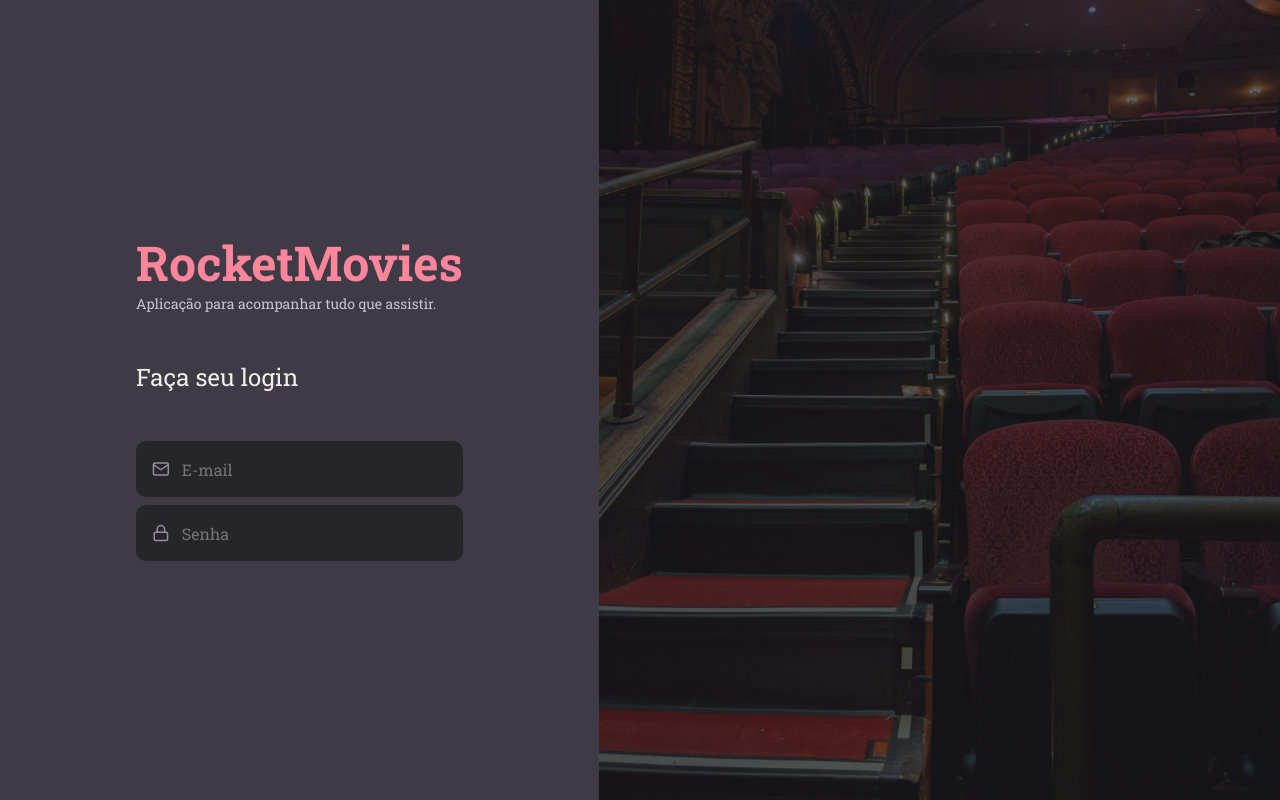
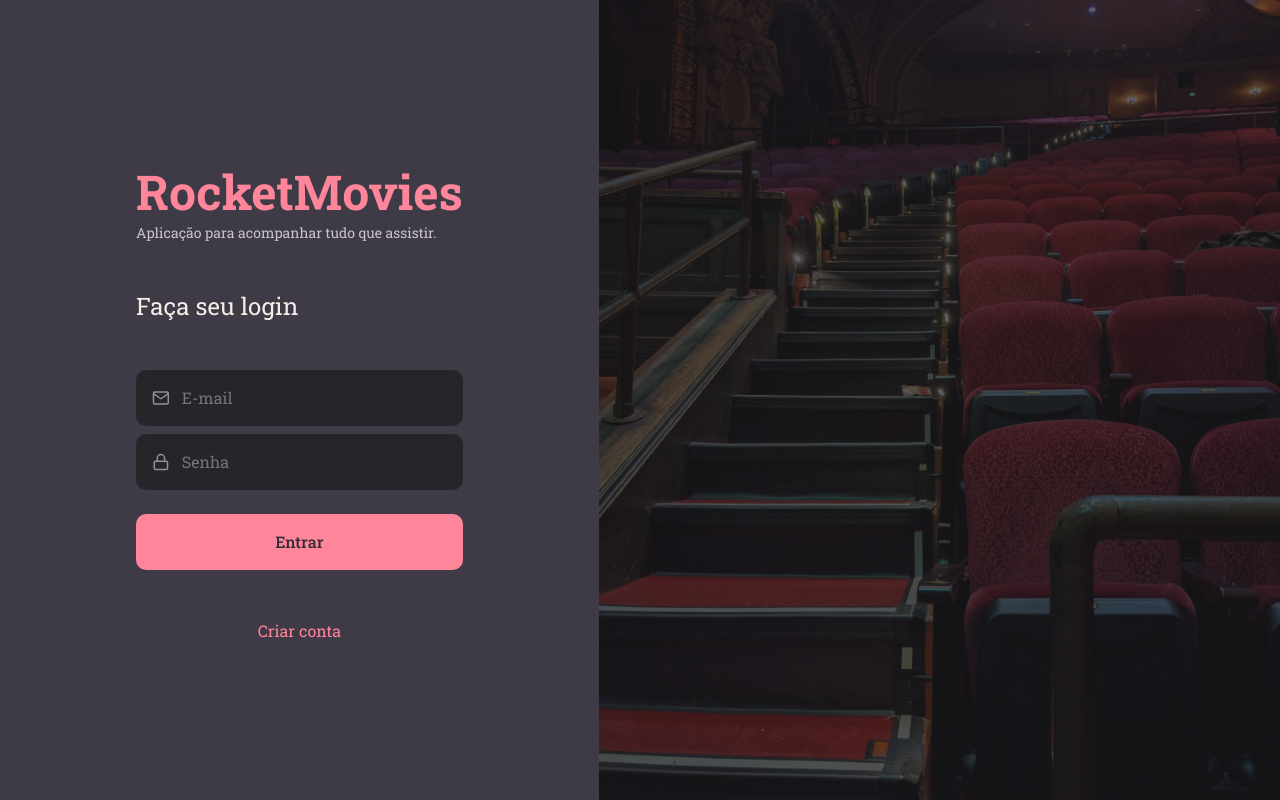
Before and after one commit to viniccius-dev/movies-notes-front, a React (Vite) app: page / in a window 1280 px wide. Built offline with nearby package versions, Linux system fonts and the light colour scheme.

Commit message:
Criacao do componente Button

```diff
--- a/package.json
+++ b/package.json
@@ -13,6 +13,7 @@
     "react": "^18.2.0",
     "react-dom": "^18.2.0",
     "react-icons": "^5.2.1",
+    "react-router-dom": "^6.23.1",
     "styled-components": "^6.1.11"
   },
   "devDependencies": {
--- /dev/null
+++ b/src/components/Button/index.jsx
@@ -0,0 +1,13 @@
+import { Container } from './styles';
+
+export function Button({ title, loading = false, ...rest}) {
+    return (
+        <Container
+            type="button"
+            disabled={loading}
+            {...rest}
+        >
+            { loading ? 'Carregando...' : title}
+        </Container>
+    );
+}
--- /dev/null
+++ b/src/components/Button/styles.js
@@ -0,0 +1,18 @@
+import styled from 'styled-components';
+
+export const Container = styled.button`
+    width: 100%;
+    background-color: ${({ theme }) => theme.COLORS.PINK};
+    color: ${({ theme }) => theme.COLORS.BACKGROUND_200};
+
+    height: 56px;
+    border: 0;
+    padding: 0 16px;
+    margin-top: 16px;
+    border-radius: 10px;
+    font-weight: 500;
+
+    &:disabled {
+        opacity: 0.5;
+    }
+`;
--- a/src/pages/SignIn/index.jsx
+++ b/src/pages/SignIn/index.jsx
@@ -1,6 +1,8 @@
 import { FiMail, FiLock } from 'react-icons/fi';
+import { Link } from 'react-router-dom';
 
 import { Input } from '../../components/Input';
+import { Button } from '../../components/Button';
 
 import { Container, Form, Background } from './style';
 
@@ -24,6 +26,12 @@ export function SignIn() {
                     type="password"
                     icon={FiLock}
                 />
+
+                <Button title="Entrar" />
+
+                <a href="#">
+                    Criar conta
+                </a>
             </Form>
 
             <Background />
--- a/src/pages/SignIn/style.js
+++ b/src/pages/SignIn/style.js
@@ -31,6 +31,13 @@ export const Form = styled.form`
         font-size: 14px;
         color: ${({ theme }) => theme.COLORS.GRAY_100}
     }
+
+    > a {
+        width: 100%;
+        text-align: center;
+        margin-top: 50px;
+        color: ${({ theme}) => theme.COLORS.PINK};
+    }
 `;
 
 export const Background = styled.div`
```
Also changed, not shown: 1 other file (tests, documents, lock files or other folders).
